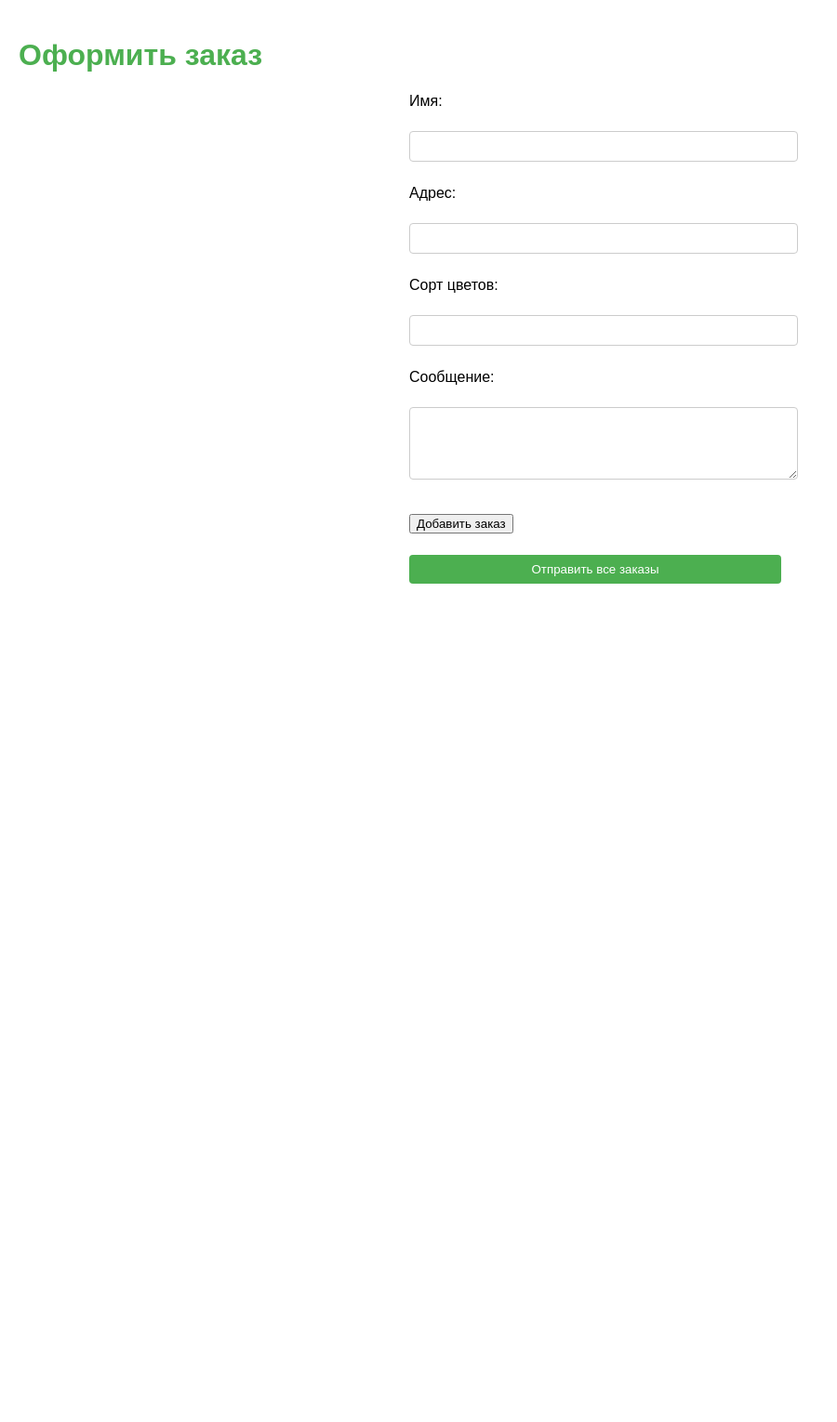
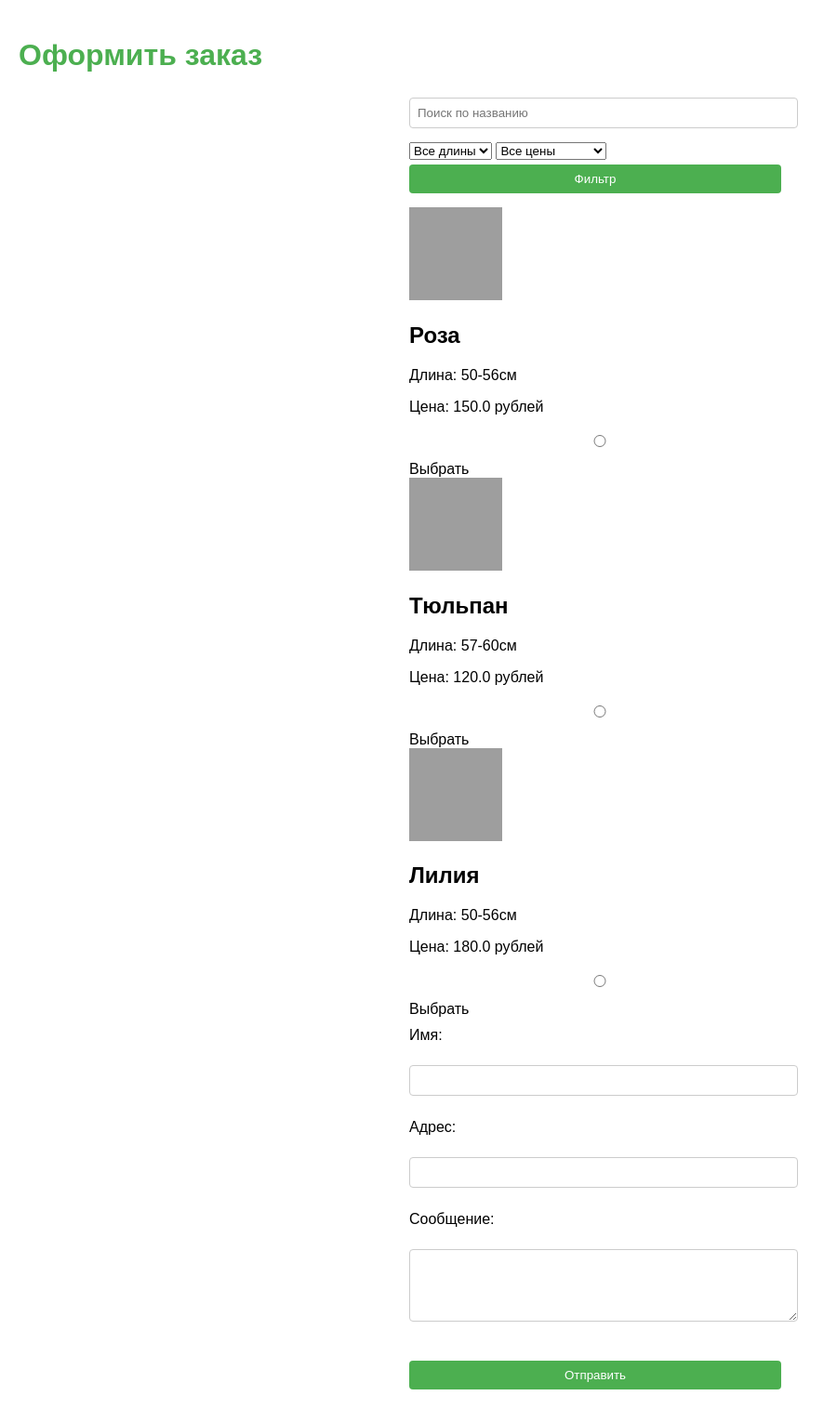
Before and after one commit to XNightXDragonX/Flowers, a Flask app: page /order in a window 1280 px wide. Shown: the whole page at 93% size, without its empty margins (0-900 px from the left). Before the commit the page ends 628 px from the top, so only its background shows below. Run offline with Flask 3, Linux system fonts and the light colour scheme; a user stored in the database is signed in; grey boxes are pictures that could not be loaded.

Commit message:
Add files via upload

```diff
--- a/app.py
+++ b/app.py
@@ -1,6 +1,6 @@
 from flask import Flask, render_template, url_for, flash, redirect, request
 from config import Config
-from models import db, bcrypt, login_manager, User, Order
+from models import db, bcrypt, login_manager, User, Order, Flower
 from forms import RegistrationForm, LoginForm
 from flask_login import login_user, current_user, logout_user, login_required
 
@@ -15,6 +15,17 @@ login_manager.init_app(app)
 with app.app_context():
     db.create_all()
 
+# Добавление некоторых цветов в базу данных при первом запуске
+with app.app_context():
+    if not Flower.query.first():
+        flowers = [
+            Flower(name='Роза', image_url='url_to_rose_image', length='50-56см', price=150),
+            Flower(name='Тюльпан', image_url='url_to_tulip_image', length='57-60см', price=120),
+            Flower(name='Лилия', image_url='url_to_lily_image', length='50-56см', price=180)
+        ]
+        db.session.bulk_save_objects(flowers)
+        db.session.commit()
+
 # Главная страница
 @app.route('/')
 def index():
@@ -25,25 +36,31 @@ def index():
 @login_required
 def order():
     if request.method == 'POST':
-        # Получаем количество заказов из формы
-        order_count = int(request.form['order_count'])
+        name = request.form['name']
+        address = request.form['address']
+        flower_type = request.form['flower_type']
+        message = request.form['message']
 
-        # Сохраняем каждый заказ в базу данных
-        for i in range(1, order_count + 1):
-            name = request.form[f'name{i}']
-            address = request.form[f'address{i}']
-            flower_type = request.form[f'flower_type{i}']
-            message = request.form.get(f'message{i}', '')  # Получаем сообщение или пустую строку, если его нет
+        new_order = Order(name=name, address=address, flower_type=flower_type, message=message)
+        db.session.add(new_order)
+        db.session.commit()
 
-            new_order = Order(name=name, address=address, flower_type=flower_type, message=message)
-            db.session.add(new_order)
-
-        db.session.commit()  # Коммитим все заказы одновременно
-
-        flash(f'Все заказы ({order_count} шт.) успешно добавлены!', 'success')
         return redirect(url_for('index'))
 
-    return render_template('order.html')
+    search_query = request.args.get('search', '')
+    length_filter = request.args.get('length', '')
+    price_filter = request.args.get('price', '')
+
+    flowers = Flower.query.filter(Flower.name.contains(search_query))
+
+    if length_filter:
+        flowers = flowers.filter_by(length=length_filter)
+    if price_filter:
+        min_price, max_price = map(float, price_filter.split('-'))
+        flowers = flowers.filter(Flower.price.between(min_price, max_price))
+
+    flowers = flowers.all()
+    return render_template('order.html', flowers=flowers, search_query=search_query, length_filter=length_filter, price_filter=price_filter)
 
 # Страница регистрации
 @app.route('/register', methods=['GET', 'POST'])
--- a/templates/order.html
+++ b/templates/order.html
@@ -1,62 +1,50 @@
 <!DOCTYPE html>
-<html lang="ru">
+<html lang="rus">
 <head>
     <meta charset="UTF-8">
     <meta name="viewport" content="width=device-width, initial-scale=1.0">
-    <title>Оформление заказа</title>
+    <title>Order Flowers</title>
     <link rel="stylesheet" href="{{ url_for('static', filename='style.css') }}">
-    <script src="https://ajax.googleapis.com/ajax/libs/jquery/3.6.0/jquery.min.js"></script>
 </head>
 <body>
     <h1>Оформить заказ</h1>
 
-    <form id="order-form" action="{{ url_for('order') }}" method="post">
-        <div id="orders-container">
-            <div class="order">
-                <label for="name1">Имя:</label><br>
-                <input type="text" id="name1" name="name1" required><br>
-
-                <label for="address1">Адрес:</label><br>
-                <input type="text" id="address1" name="address1" required><br>
-
-                <label for="flower_type1">Сорт цветов:</label><br>
-                <input type="text" id="flower_type1" name="flower_type1" required><br>
-
-                <label for="message1">Сообщение:</label><br>
-                <textarea id="message1" name="message1" rows="4" cols="50"></textarea><br><br>
-            </div>
-        </div>
-
-        <button type="button" id="add-order">Добавить заказ</button><br><br>
-        <input type="hidden" id="order_count" name="order_count" value="1"> <!-- Скрытое поле для отправки количества заказов -->
-        <input type="submit" value="Отправить все заказы">
+    <form method="get" action="{{ url_for('order') }}">
+        <input type="text" name="search" placeholder="Поиск по названию" value="{{ search_query }}">
+        <select name="length">
+            <option value="">Все длины</option>
+            <option value="50-56см" {% if length_filter == '50-56см' %}selected{% endif %}>50-56см</option>
+            <option value="57-60см" {% if length_filter == '57-60см' %}selected{% endif %}>57-60см</option>
+        </select>
+        <select name="price">
+            <option value="">Все цены</option>
+            <option value="120-150" {% if price_filter == '120-150' %}selected{% endif %}>120-150 рублей</option>
+            <option value="150-180" {% if price_filter == '150-180' %}selected{% endif %}>150-180 рублей</option>
+        </select>
+        <input type="submit" value="Фильтр">
     </form>
 
-    <script>
-        var orderCount = 1;
+    <form action="{{ url_for('order') }}" method="post">
+        {% for flower in flowers %}
+        <div>
+            <img src="{{ flower.image_url }}" alt="{{ flower.name }}" width="100" height="100">
+            <h2>{{ flower.name }}</h2>
+            <p>Длина: {{ flower.length }}</p>
+            <p>Цена: {{ flower.price }} рублей</p>
+            <input type="radio" name="flower_type" value="{{ flower.name }}" required> Выбрать
+        </div>
+        {% endfor %}
 
-        $(document).ready(function() {
-            $('#add-order').click(function() {
-                orderCount++;
-                var newOrder = `
-                    <div class="order">
-                        <label for="name${orderCount}">Имя:</label><br>
-                        <input type="text" id="name${orderCount}" name="name${orderCount}" required><br>
+        <label for="name">Имя:</label><br>
+        <input type="text" id="name" name="name" required><br>
 
-                        <label for="address${orderCount}">Адрес:</label><br>
-                        <input type="text" id="address${orderCount}" name="address${orderCount}" required><br>
+        <label for="address">Адрес:</label><br>
+        <input type="text" id="address" name="address" required><br>
 
-                        <label for="flower_type${orderCount}">Сорт цветов:</label><br>
-                        <input type="text" id="flower_type${orderCount}" name="flower_type${orderCount}" required><br>
+        <label for="message">Сообщение:</label><br>
+        <textarea id="message" name="message" rows="4" cols="50"></textarea><br><br>
 
-                        <label for="message${orderCount}">Сообщение:</label><br>
-                        <textarea id="message${orderCount}" name="message${orderCount}" rows="4" cols="50"></textarea><br><br>
-                    </div>
-                `;
-                $('#orders-container').append(newOrder);
-                $('#order_count').val(orderCount);  // Обновляем значение скрытого поля
-            });
-        });
-    </script>
+        <input type="submit" value="Отправить">
+    </form>
 </body>
 </html>
```
Also changed, not shown: models.py (+10 -0 lines), app.db.
